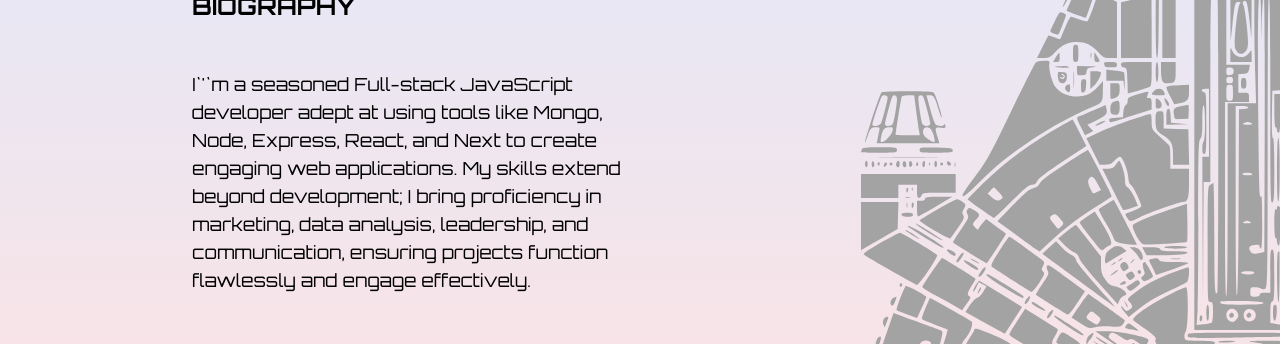
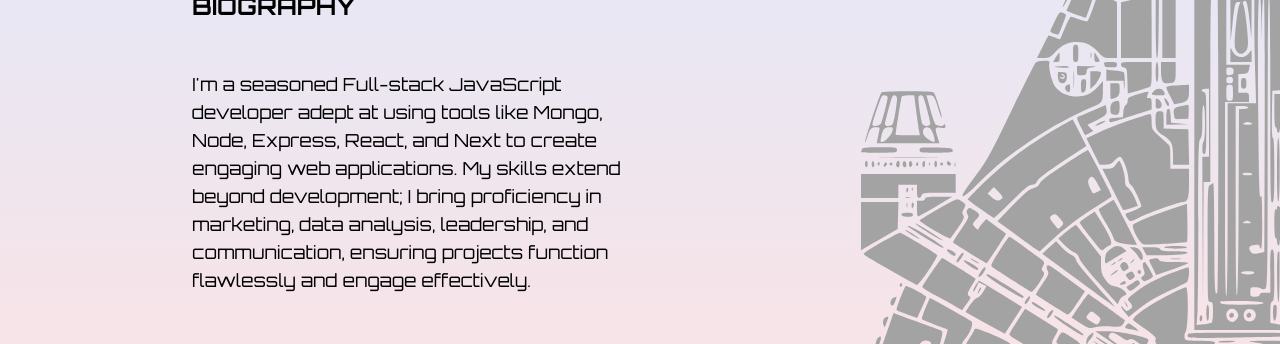
Before and after one commit to PatientPadawan/next-animated-portfolio, a Next.js app: page /about in a window 1280 px wide. Shown: the part 298-642 px from the top of the page. Built offline with nearby package versions, Linux system fonts and the light colour scheme.

Commit message:
escape quote

```diff
--- a/src/app/about/page.jsx
+++ b/src/app/about/page.jsx
@@ -37,7 +37,7 @@ const AboutPage = () => {
           <div className="flex flex-col gap-12 justify-center">
             <h1 className="font-bold text-2xl">BIOGRAPHY</h1>
             <p className="text-lg">
-              I`&apos;`m a seasoned Full-stack JavaScript developer adept at using
+              I&apos;m a seasoned Full-stack JavaScript developer adept at using
               tools like Mongo, Node, Express, React, and Next to create
               engaging web applications. My skills extend beyond development; I
               bring proficiency in marketing, data analysis, leadership, and
```
